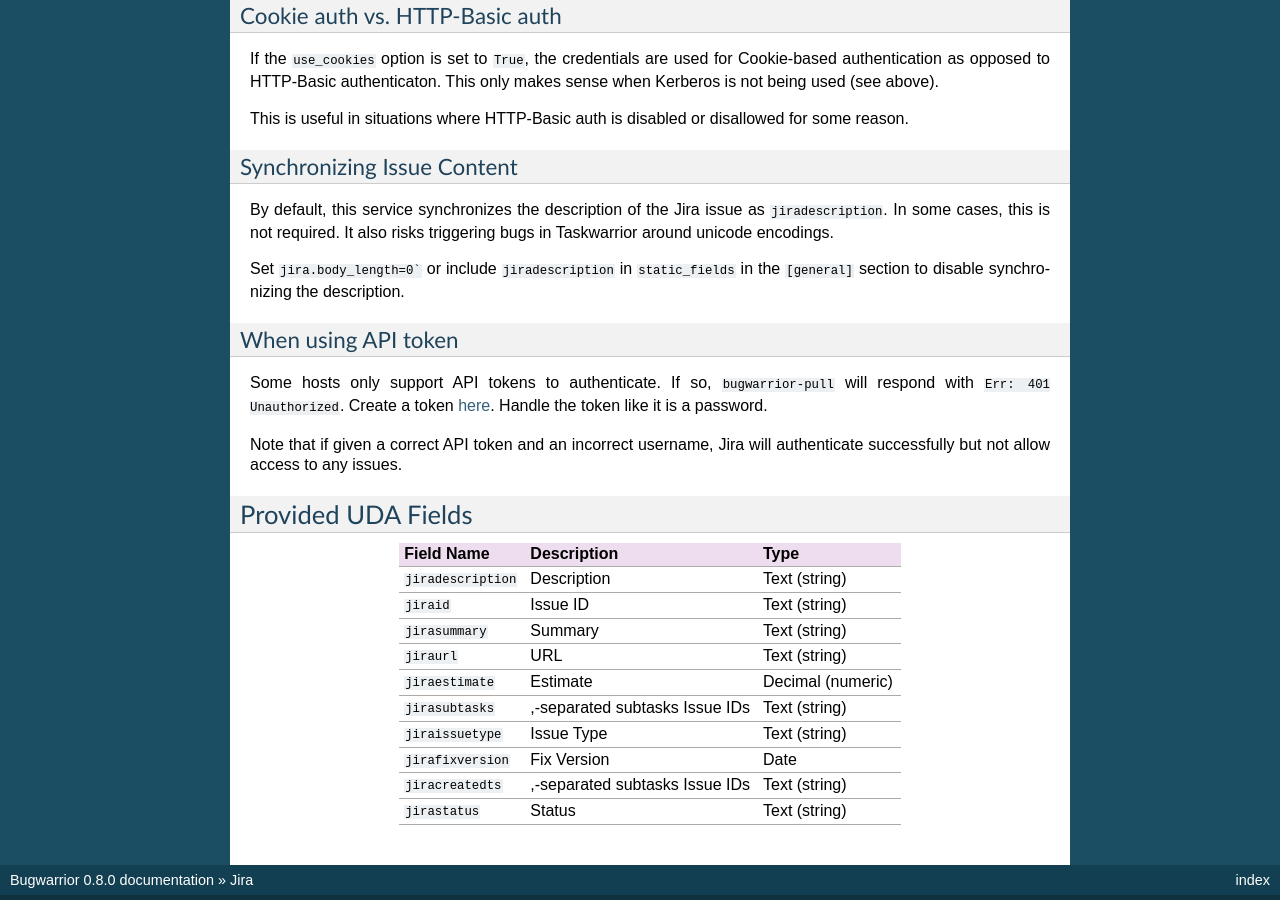
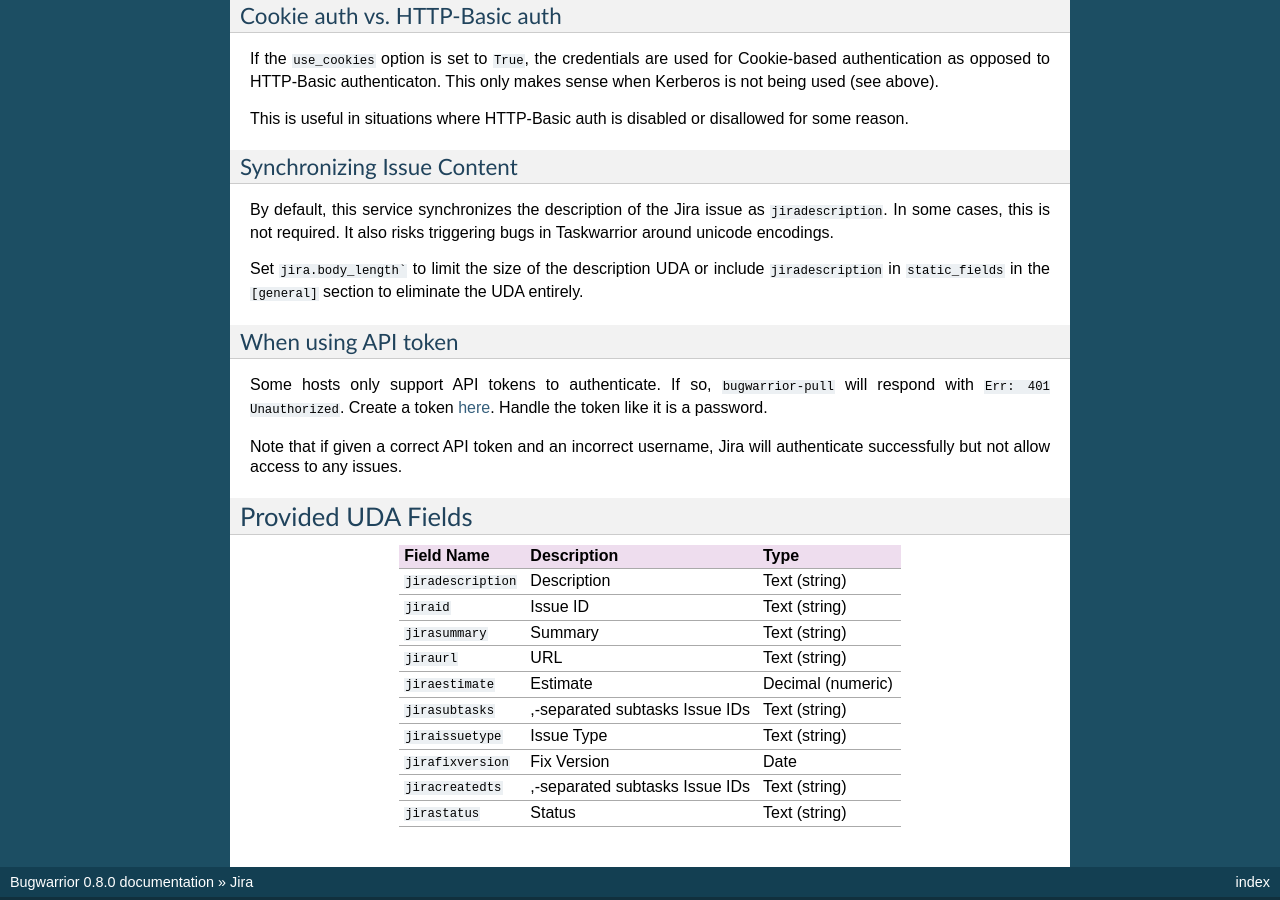
Before and after one commit to GothenburgBitFactory/bugwarrior, a Sphinx documentation site: the page built from bugwarrior/docs/services/jira.rst, in a window 1280 px wide and 900 px high, scrolled down 2097 px. Built offline with Sphinx 7.4.7, drawn with Linux system fonts in a browser that asks for light colours; pages that are not in the unit, such as notebooks, are missing from menus.

Commit message:
distinguish between uses of body_length, static_fields

````diff
--- a/bugwarrior/docs/services/github.rst
+++ b/bugwarrior/docs/services/github.rst
@@ -160,7 +160,7 @@
 To limit the amount of content synchronized into TaskWarrior (which can help to avoid issues with synchronization), use
 
  * ``annotation_comments=False`` (a global configuration) to disable synchronizing comments to annotations; and
- * either ``github.body_length=0``` to disable synchronizing the Github Body UDA (or set it to a small value to limit size) or include ``githubbody`` in ``static_fields`` in the ``[general]`` section to eliminate the UDA entirely.
+ * either ``github.body_length``` to limit the size of the Github Body UDA or include ``githubbody`` in ``static_fields`` in the ``[general]`` section to eliminate the UDA entirely.
 
 Provided UDA Fields
 -------------------
--- a/bugwarrior/docs/services/jira.rst
+++ b/bugwarrior/docs/services/jira.rst
@@ -137,7 +137,7 @@
 In some cases, this is not required.
 It also risks triggering bugs in Taskwarrior around unicode encodings.
 
-Set ``jira.body_length=0``` or include ``jiradescription`` in ``static_fields`` in the ``[general]`` section to disable synchronizing the description.
+Set ``jira.body_length``` to limit the size of the description UDA or include ``jiradescription`` in ``static_fields`` in the ``[general]`` section to eliminate the UDA entirely.
 
 When using API token
 ++++++++++++++++++++
````
